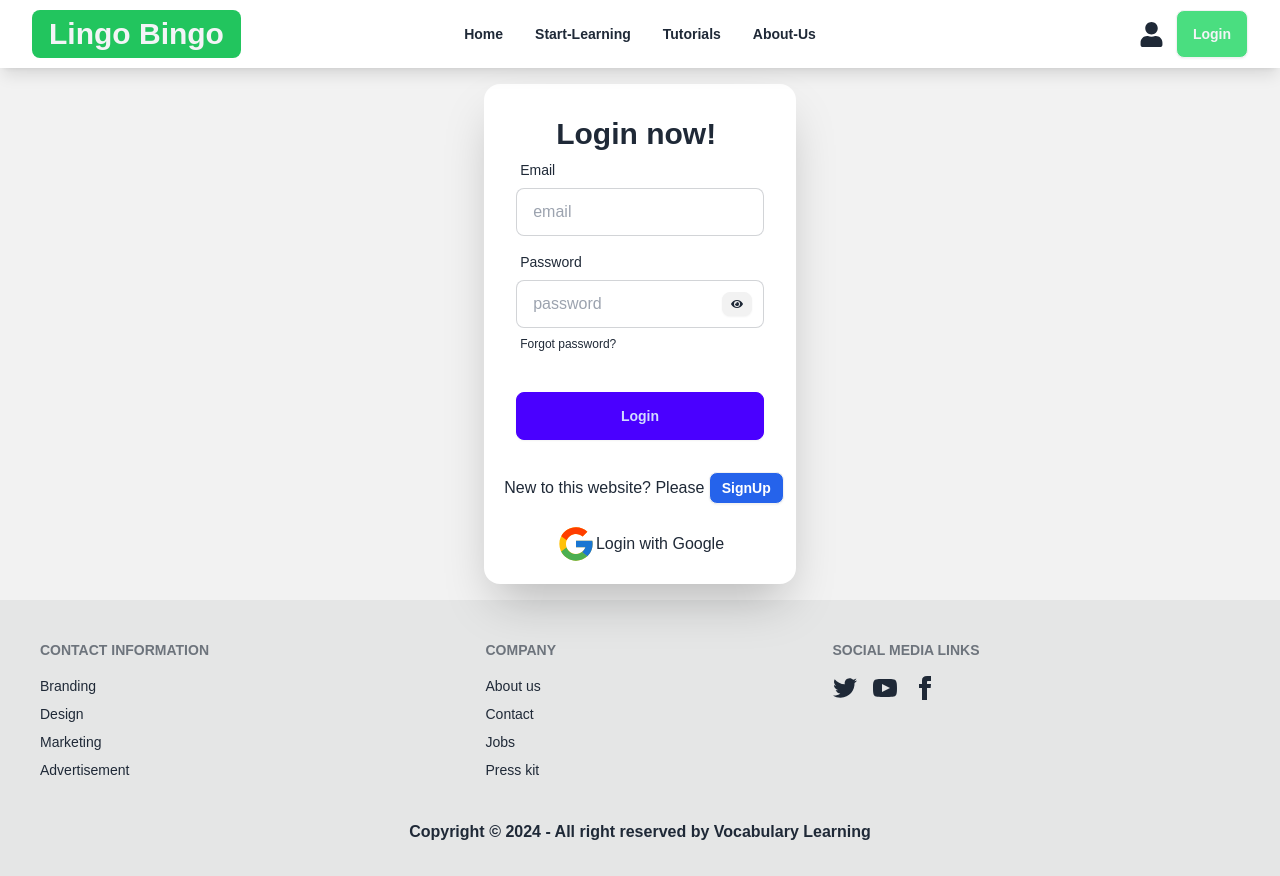
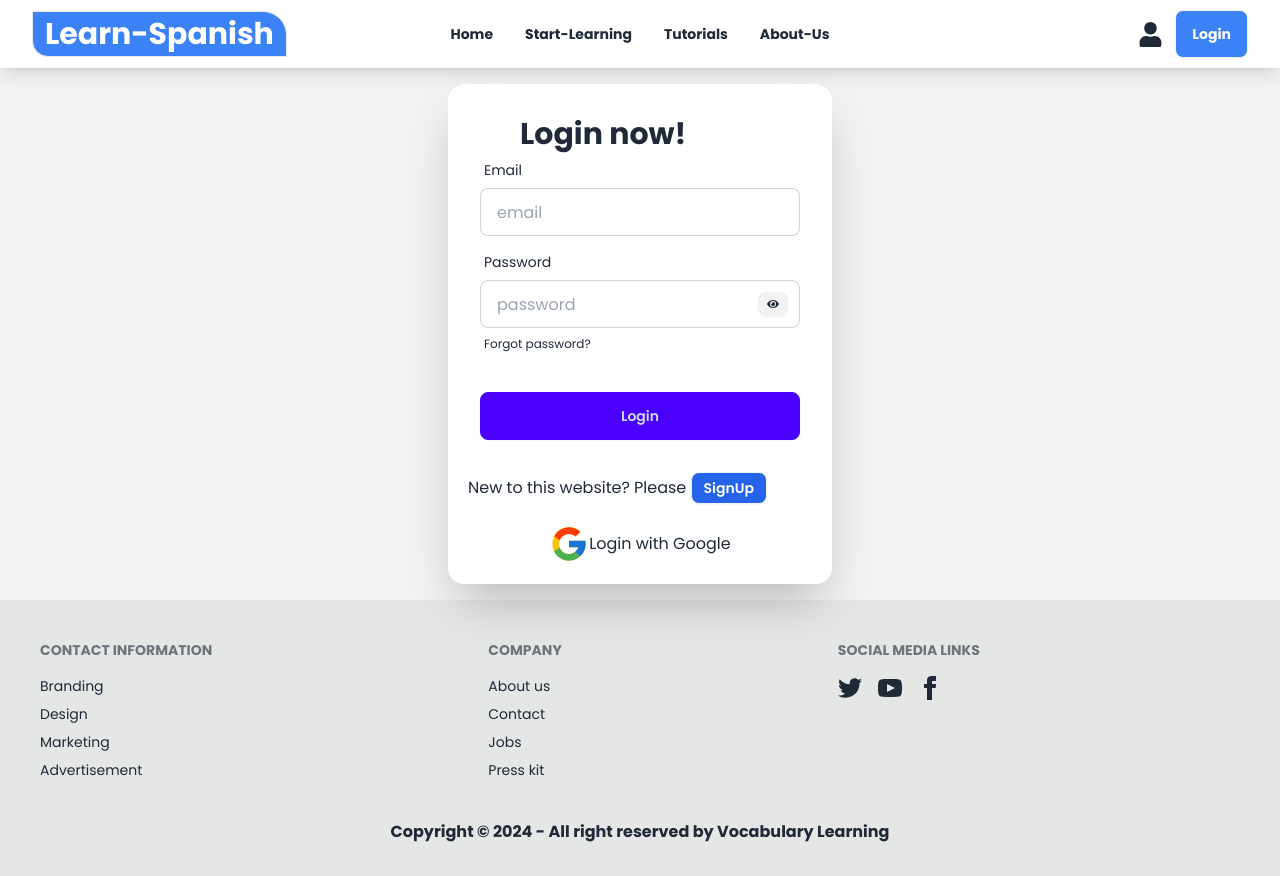
Before and after one commit to rasel3980/vocabulary-learning, a React (Vite) app: page /login in a window 1280 px wide. Built offline with nearby package versions, Linux system fonts and the light colour scheme; no server answers.

Commit message:
project name updated successfully

```diff
--- a/src/Components/Header.jsx
+++ b/src/Components/Header.jsx
@@ -47,7 +47,7 @@ const Header = () => {
             }
           </ul>
         </div>
-        <NavLink to="/" className="btn btn-ghost text-gray-100 bg-green-500 text-3xl font-extrabold">Lingo Bingo</NavLink>
+        <NavLink to="/" className="text-3xl font-bold bg-blue-500 text-white px-3 py-1 border rounded-tr-3xl rounded-bl-2xl">Learn-Spanish</NavLink>
       </div>
       <div className="navbar-center hidden lg:flex">
         <ul className="menu font-bold menu-horizontal px-1">
@@ -71,7 +71,7 @@ const Header = () => {
           )
         }
         {
-          user && user?.email? (<button onClick={handleLogout} className='btn font-bold bg-red-600 text-gray-100'>Logout <FaSignOutAlt></FaSignOutAlt> </button>) :(<NavLink to="/login"><button className="btn text-gray-100 font-bold bg-green-400">Login</button></NavLink>)
+          user && user?.email? (<button onClick={handleLogout} className='btn font-bold'>Logout <FaSignOutAlt></FaSignOutAlt> </button>) :(<NavLink to="/login"><button className="btn text-white font-bold bg-blue-500">Login</button></NavLink>)
 
         }
 
--- a/src/Pages/Home.jsx
+++ b/src/Pages/Home.jsx
@@ -22,13 +22,13 @@ const Home = () => {
     <div className="w-11/12 mx-auto">
       <Slider></Slider>
       <div className=" bg-slate-600 rounded-xl text-gray-200 p-5">
-        <h1 className="flex justify-center text-3xl font-bold"> <span className="text-blue-500" data-aos="fade-right">Welcome to </span> <span data-aos="fade-left" className="ml-2 text-green-500">Lingo Bingo</span></h1>
+        <h1 className="flex justify-center text-3xl font-bold"> <span className="text-blue-500" data-aos="fade-right">Welcome to </span> <span data-aos="fade-left" className="ml-2 text-green-500">Learn-Spanish</span></h1>
         <p className="mt-5 text-center">
-          Learning Spanish vocabulary with LINGO BINGO is both effective and
+          Learning Spanish vocabulary with Learn-Spanish is both effective and
           enjoyable. Whether you’re a beginner or looking to brush up on your
           Spanish skills, our platform offers a comprehensive, user-friendly
           approach to mastering the language. Here's how we make learning
-          Spanish vocabulary easy and fun. <strong className="text-white">Our Mission:-</strong> At LINGO BINGO, our
+          Spanish vocabulary easy and fun. <strong className="text-white">Our Mission:-</strong> At Learn-Spanish, our
           mission is to provide an engaging and accessible platform that helps
           you master the Spanish language, focusing on building a strong
           foundation of vocabulary. We believe that a rich vocabulary is the key
--- a/src/Pages/UpdateProfile.jsx
+++ b/src/Pages/UpdateProfile.jsx
@@ -14,7 +14,7 @@ const UpdateProfile = () => {
 
     ManageProfile(name, photoURL)
       .then(() => {
-        navigate('/my-profile');
+        navigate('/update profile');
       })
       .catch((error) => {
         console.error('Error updating profile: ', error);
--- a/src/index.css
+++ b/src/index.css
@@ -1,7 +1,8 @@
+@import url('https://fonts.googleapis.com/css2?family=Poppins:ital,wght@0,100;0,200;0,300;0,400;0,500;0,600;0,700;0,800;0,900;1,100;1,200;1,300;1,400;1,500;1,600;1,700;1,800;1,900&display=swap');
 @tailwind base;
 @tailwind components;
 @tailwind utilities;
-@import url('https://fonts.googleapis.com/css2?family=Poppins:ital,wght@0,100;0,200;0,300;0,400;0,500;0,600;0,700;0,800;0,900;1,100;1,200;1,300;1,400;1,500;1,600;1,700;1,800;1,900&display=swap');
+
 .poppins-regular {
     font-family: "Poppins", sans-serif;
     font-weight: 400;
```
Also changed, not shown: 1 other file (tests, documents, lock files or other folders).
